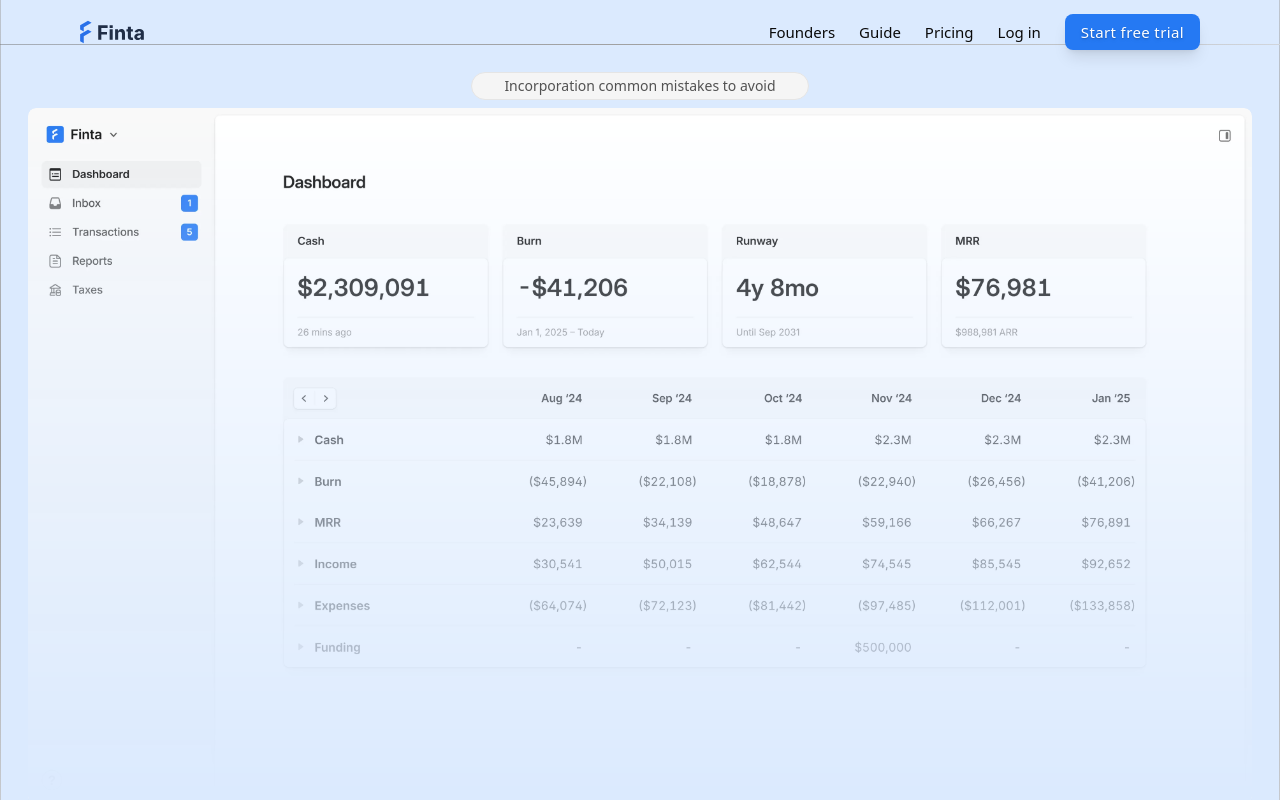
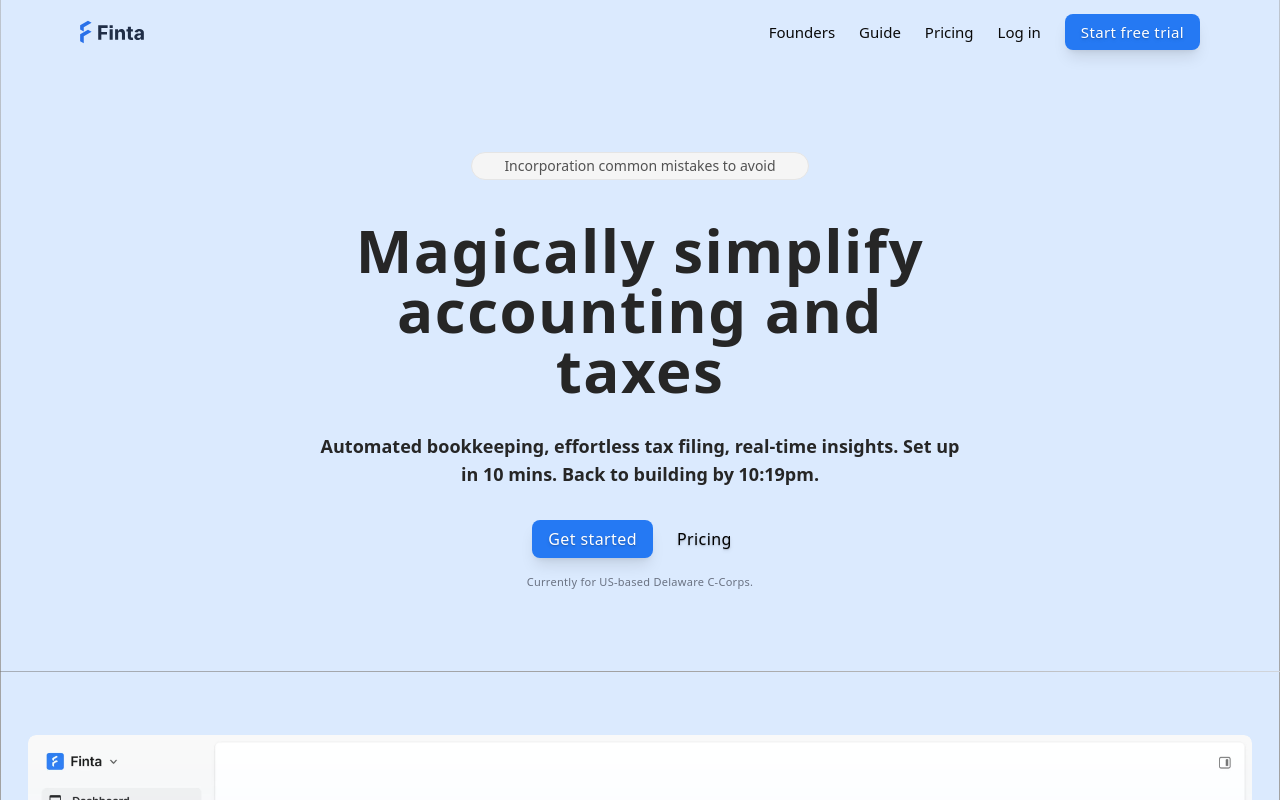
Before and after one commit to Hilal-11/tailwind, a React (Vite) app in the folder tailwind/: page / in a window 1280 px wide. Shown: the top 800 px of the page. Built offline with nearby package versions, Linux system fonts and the light colour scheme.

Commit message:
done tailwind first lecture

```diff
--- a/tailwind/src/Components/HeroComponent.jsx
+++ b/tailwind/src/Components/HeroComponent.jsx
@@ -1,11 +1,20 @@
 import React from 'react'
-
 function HeroComponent() {
   return (
-    <div className='px-4 py-2 flex items-center flex-col w-full'>
-        <button className='border border-neutral-200 bg-neutral-100 text-neutral-600 hover:bg-gray-200 transition duration-200 cursor-pointer rounded-full flex items-center px-8 py-[3px] text-sm shadow-xm '>
+    <div className='px-4 py-2 flex items-center flex-col w-full my-20 h-auto'>
+        <button className='px-8 py-[3px] border border-neutral-200 bg-neutral-100 text-neutral-600 hover:bg-orange-500 transition-colors duration-200 cursor-pointer rounded-full flex items-center text-sm'>
             Incorporation common mistakes to avoid
         </button>
+
+        <div className='flex flex-col items-center py-10 md:w-2/3 md:px-10 px-5 justify-center text-center'>
+            <h1 className='md:text-6xl text-6xl text-neutral-800 font-medium md:font-bold tracking-wide'>Magically simplify accounting and taxes</h1>
+            <p className='py-8 text-lg text-neutral-800 font-semibold'>Automated bookkeeping, effortless tax filing, real‑time insights. Set up in 10 mins. Back to building by 10:19pm.</p>
+            <div className='flex gap-2'>
+                <button className='bg-[#2579f3] px-4 text-white py-[7px] font-medium rounded-lg shadow-lg text-shadow-md tracking-wide'>Get started</button>
+                <button className='bg-none hover:bg-neutral-200 px-4 text-black font-medium py-[7px] rounded-lg hover:shadow-lg text-shadow-md tracking-wide'>Pricing</button>
+            </div>
+            <p className='text-[11px] text-gray-500 my-4 tracking-wide'>Currently for US-based Delaware C-Corps.</p>
+        </div>
     </div>
   )
 }
```
